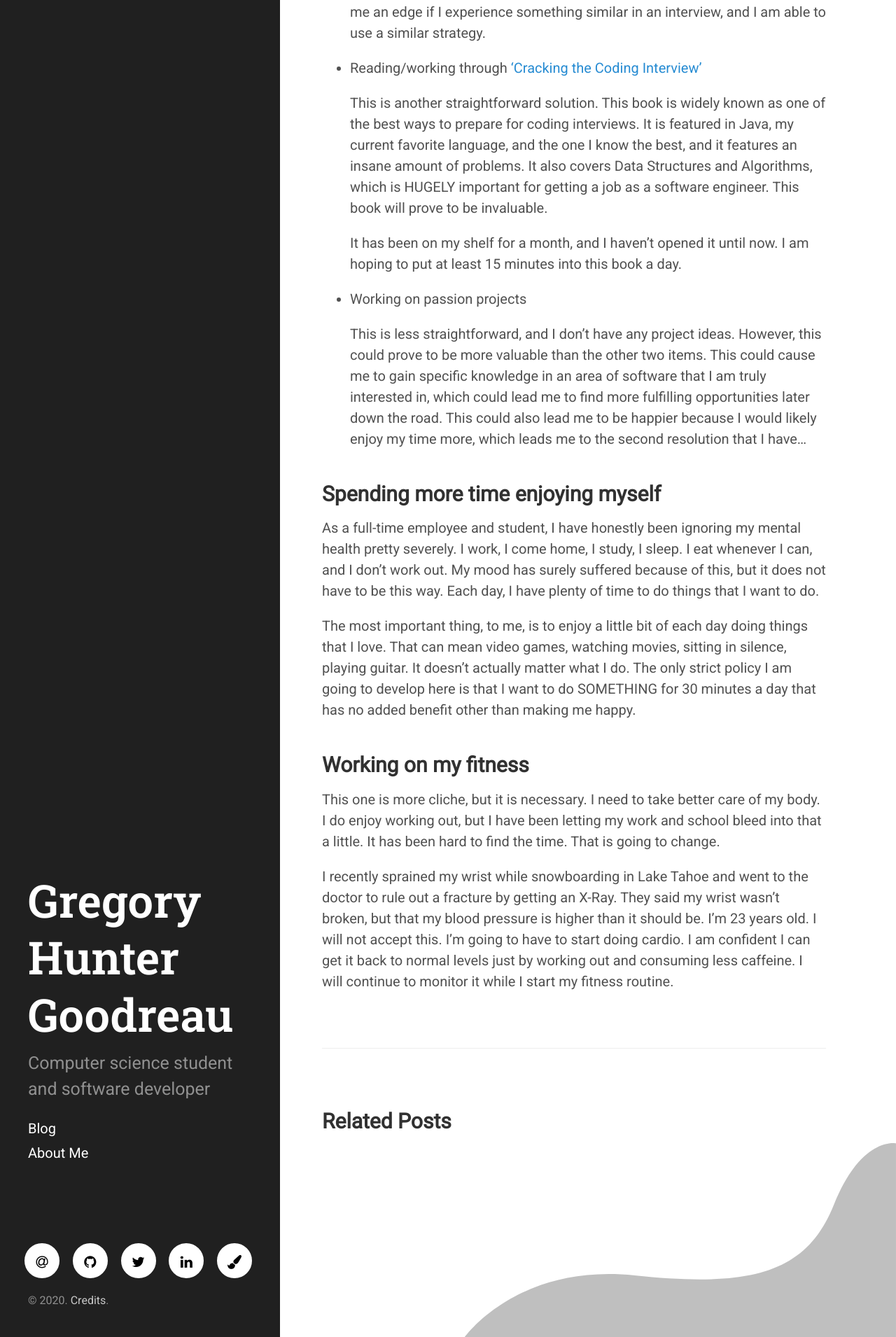
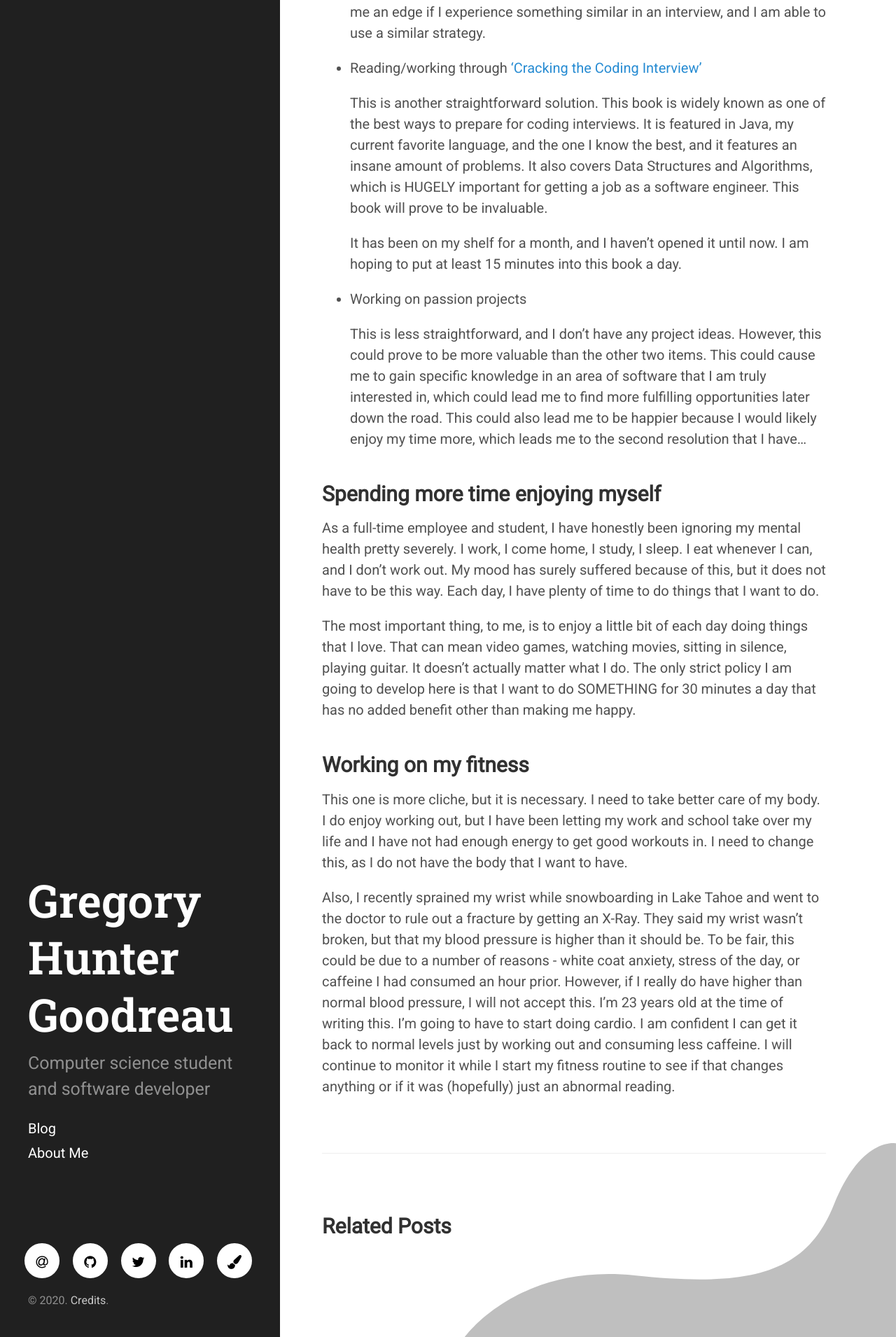
Before and after one commit to ghgoodreau/ghgoodreau.github.io, a Jekyll site: the page built from _posts/2020-01-04-resolution.md, in a window 1280 px wide. Shown: the part 1126-3036 px from the top of the page at 70% size. Built offline with Jekyll 4.4.1, drawn with Linux system fonts in a browser that asks for light colours.

Commit message:
Update 2020-01-04-resolution.md

```diff
--- a/_posts/2020-01-04-resolution.md
+++ b/_posts/2020-01-04-resolution.md
@@ -35,6 +35,6 @@ The most important thing, to me, is to enjoy a little bit of each day doing thin
 
 ## Working on my fitness
 
-This one is more cliche, but it is necessary. I need to take better care of my body. I do enjoy working out, but I have been letting my work and school bleed into that a little. It has been hard to find the time. That is going to change.
+This one is more cliche, but it is necessary. I need to take better care of my body. I do enjoy working out, but I have been letting my work and school take over my life and I have not had enough energy to get good workouts in. I need to change this, as I do not have the body that I want to have.
 
-I recently sprained my wrist while snowboarding in Lake Tahoe and went to the doctor to rule out a fracture by getting an X-Ray. They said my wrist wasn't broken, but that my blood pressure is higher than it should be. I'm 23 years old. I will not accept this. I'm going to have to start doing cardio. I am confident I can get it back to normal levels just by working out and consuming less caffeine. I will continue to monitor it while I start my fitness routine.
+Also, I recently sprained my wrist while snowboarding in Lake Tahoe and went to the doctor to rule out a fracture by getting an X-Ray. They said my wrist wasn't broken, but that my blood pressure is higher than it should be. To be fair, this could be due to a number of reasons - white coat anxiety, stress of the day, or caffeine I had consumed an hour prior. However, if I really do have higher than normal blood pressure, I will not accept this. I'm 23 years old at the time of writing this. I'm going to have to start doing cardio. I am confident I can get it back to normal levels just by working out and consuming less caffeine. I will continue to monitor it while I start my fitness routine to see if that changes anything or if it was (hopefully) just an abnormal reading.
```
